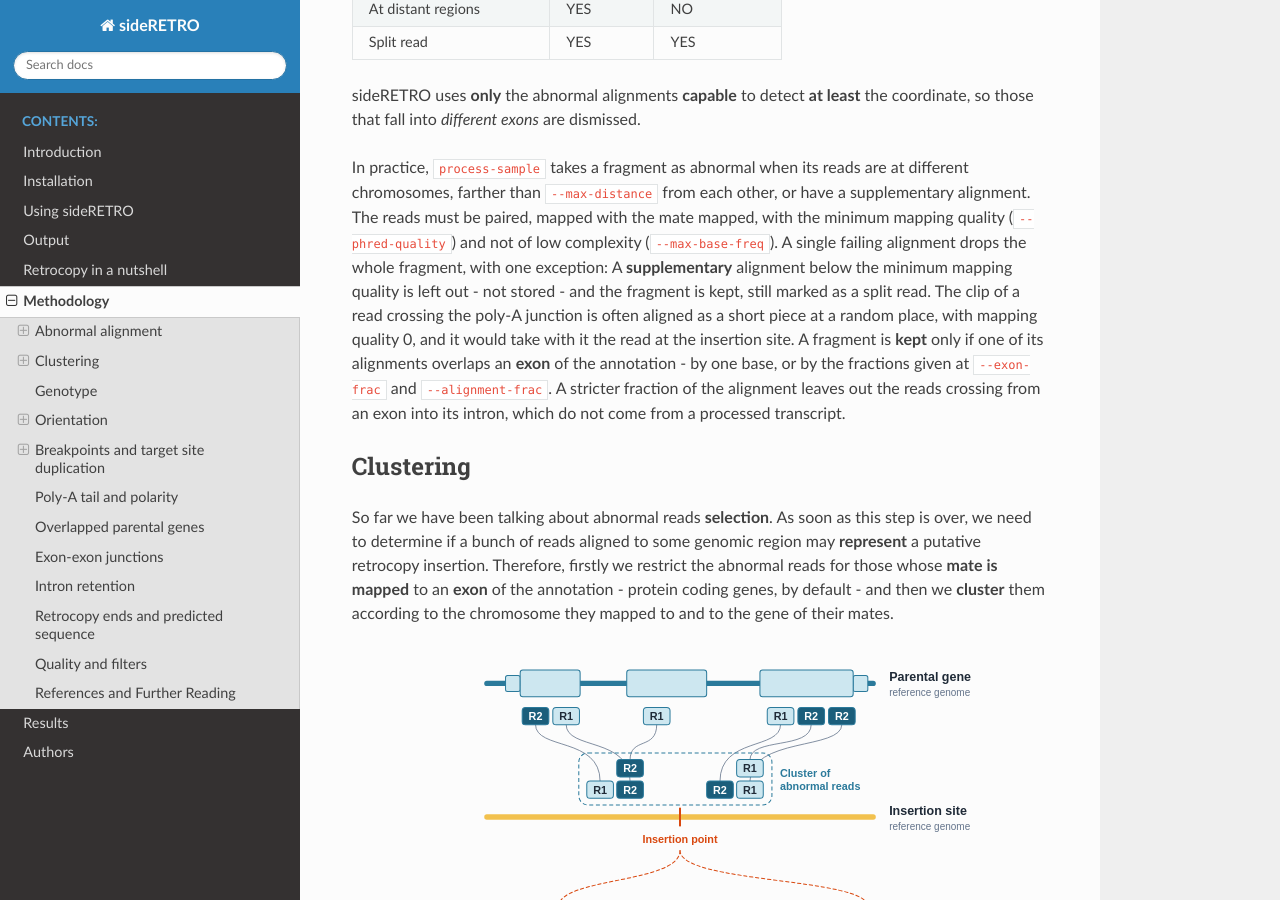
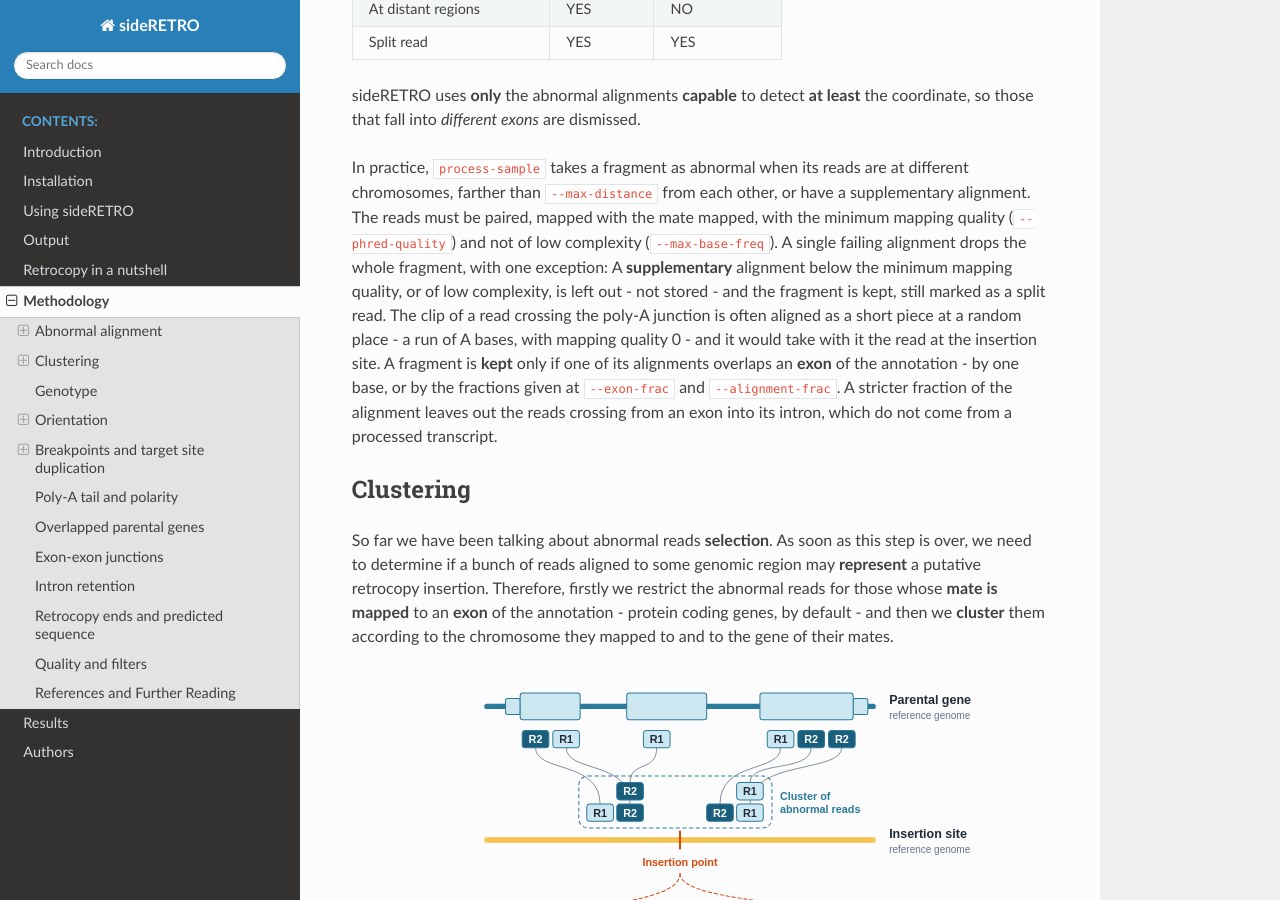
Before and after one commit to galantelab/sideRETRO, a Sphinx documentation site: the page built from docs/method.rst, in a window 1280 px wide and 900 px high, scrolled down 3544 px. Built offline with Sphinx 7.4.7 and the Read the Docs theme 3.1.0, drawn with Linux system fonts in a browser that asks for light colours.

Commit message:
FIX: abnormal.c (abnormal_left_out): A supplementary of low complexity dropped its fragment
The clip of a read crossing the poly-A junction is often aligned as
a supplementary piece made of A bases. It failed --max-base-freq and
the whole fragment was dropped, the read at the insertion site
included. Such a supplementary is now left out, as one below -Q.

```diff
--- a/docs/method.rst
+++ b/docs/method.rst
@@ -166,11 +166,11 @@ paired, mapped with the mate mapped, with the minimum mapping quality
 (``--phred-quality``) and not of low complexity (``--max-base-freq``).
 A single failing alignment drops the whole fragment, with one
 exception: A **supplementary** alignment below the minimum mapping
-quality is left out - not stored - and the fragment is kept, still
-marked as a split read. The clip of a read crossing the poly-A
-junction is often aligned as a short piece at a random place, with
-mapping quality 0, and it would take with it the read at the
-insertion site.
+quality, or of low complexity, is left out - not stored - and the
+fragment is kept, still marked as a split read. The clip of a read
+crossing the poly-A junction is often aligned as a short piece at a
+random place - a run of A bases, with mapping quality 0 - and it
+would take with it the read at the insertion site.
 A fragment is **kept** only if one of its alignments overlaps an
 **exon** of the annotation - by one base, or by the fractions given at
 ``--exon-frac`` and ``--alignment-frac``. A stricter fraction of the
```
Also changed, not shown: 2 other files.
